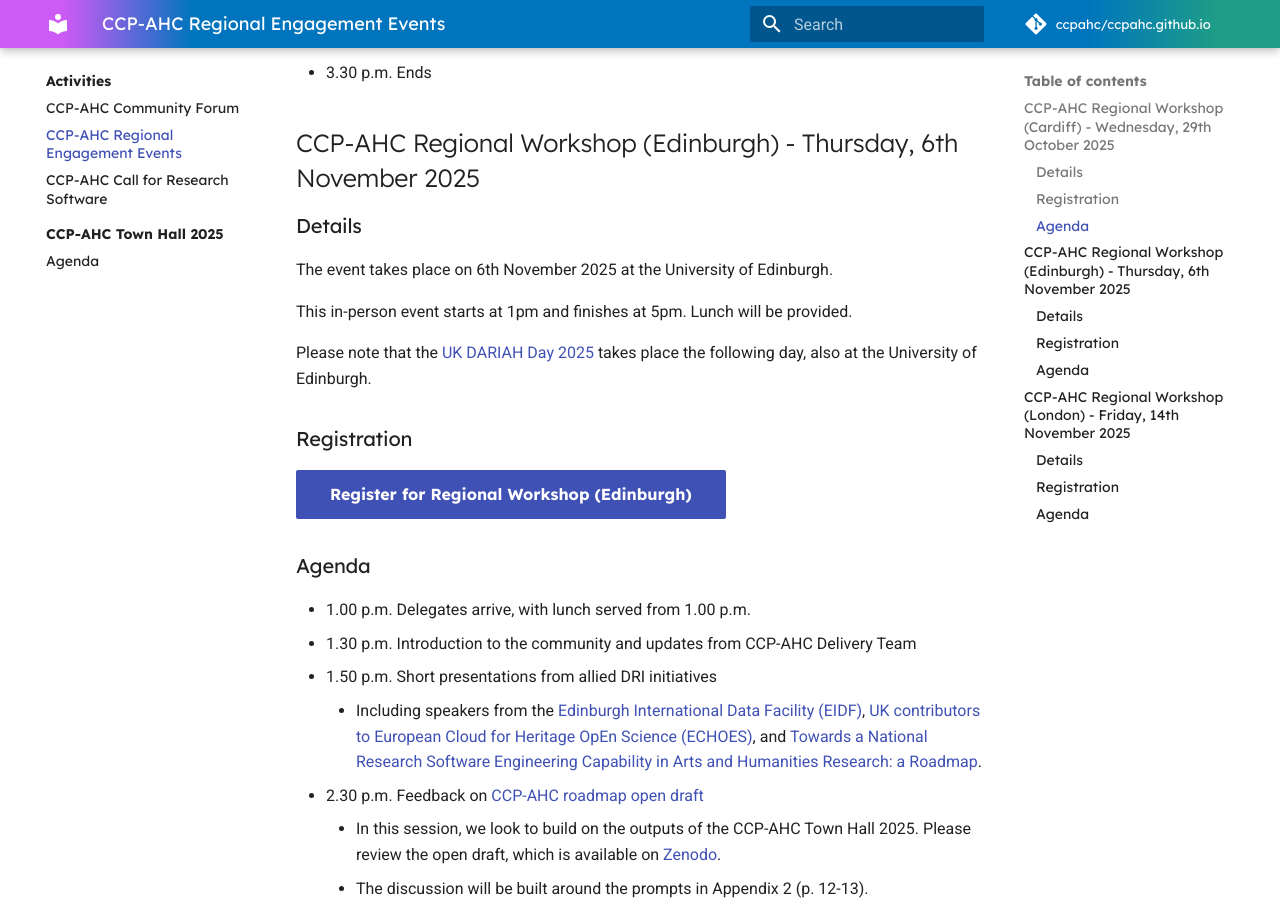
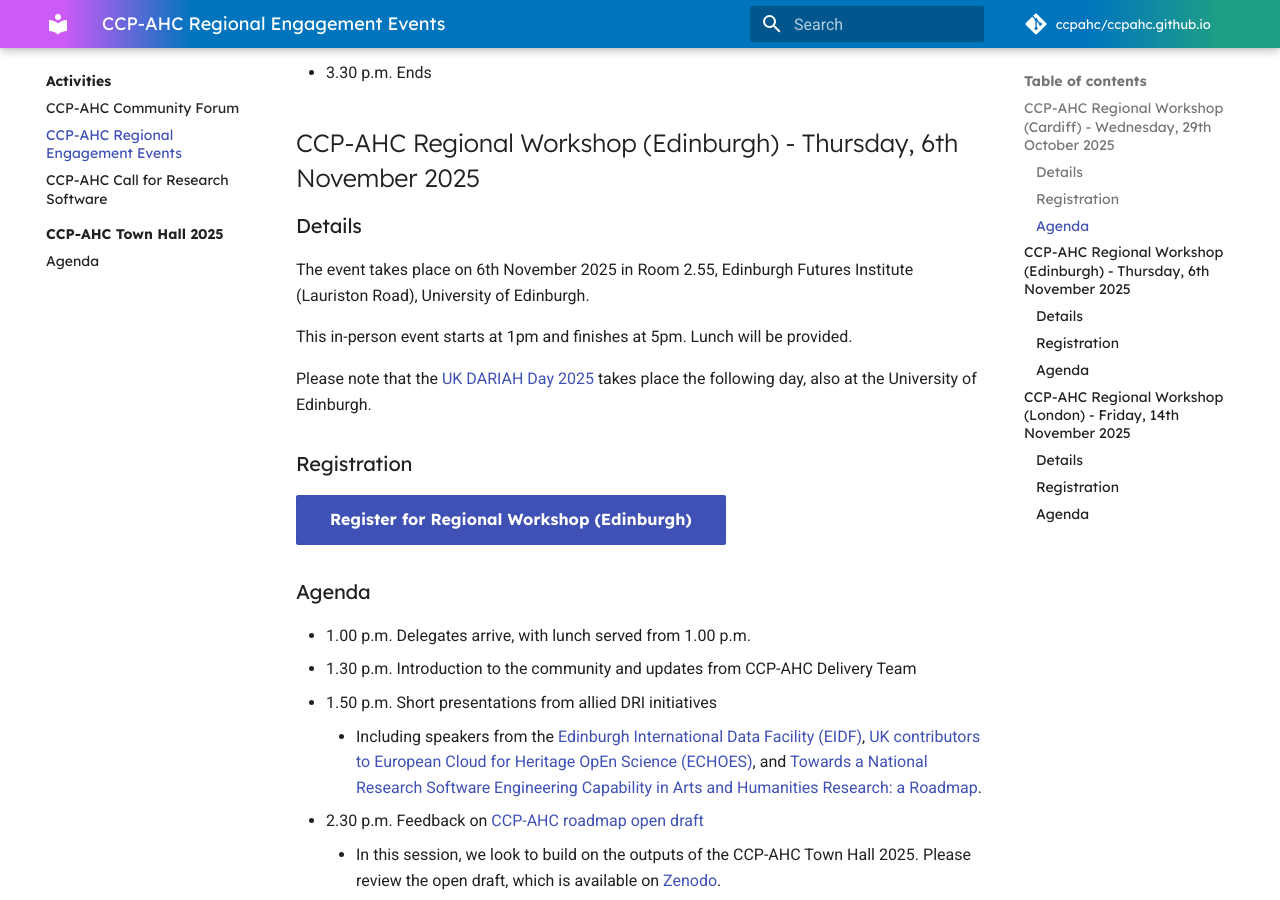
Before and after one commit to ccpahc/ccpahc.github.io, an MkDocs documentation site: the page built from docs/activities/regional-engagement.md, in a window 1280 px wide and 900 px high, scrolled down 1291 px. Built offline with MkDocs 1.6.1 and Material for MkDocs 9.7.7, drawn with Linux system fonts in a browser that asks for light colours; comment, search, counter and statistics services are not loaded.

Commit message:
Specify room for CCP-AHC Regional Workshop
Updated event location details for the CCP-AHC Regional Workshop.

```diff
--- a/docs/activities/regional-engagement.md
+++ b/docs/activities/regional-engagement.md
@@ -35,7 +35,7 @@
 
 ### Details
 
-The event takes place on 6th November 2025 at the University of Edinburgh.
+The event takes place on 6th November 2025 in Room 2.55, Edinburgh Futures Institute (Lauriston Road), University of Edinburgh.
 
 This in-person event starts at 1pm and finishes at 5pm. Lunch will be provided.
 
```
